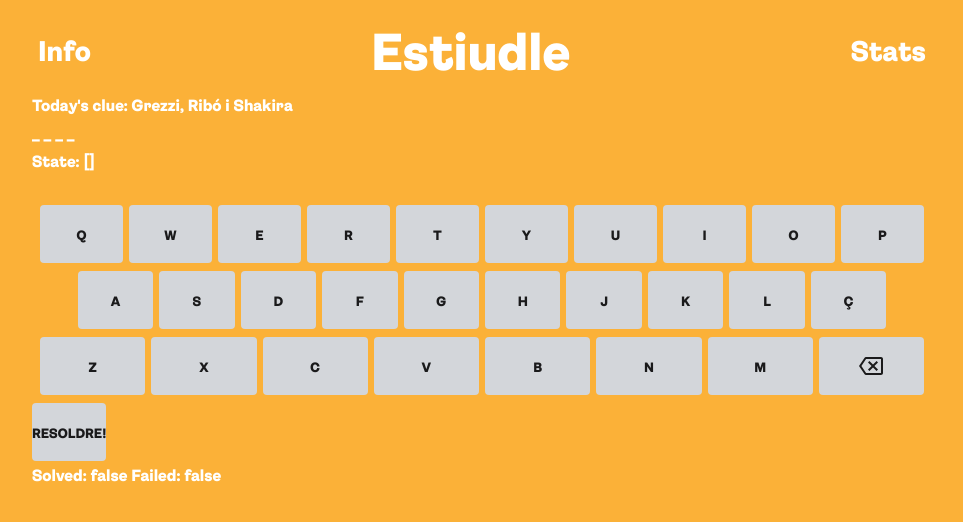
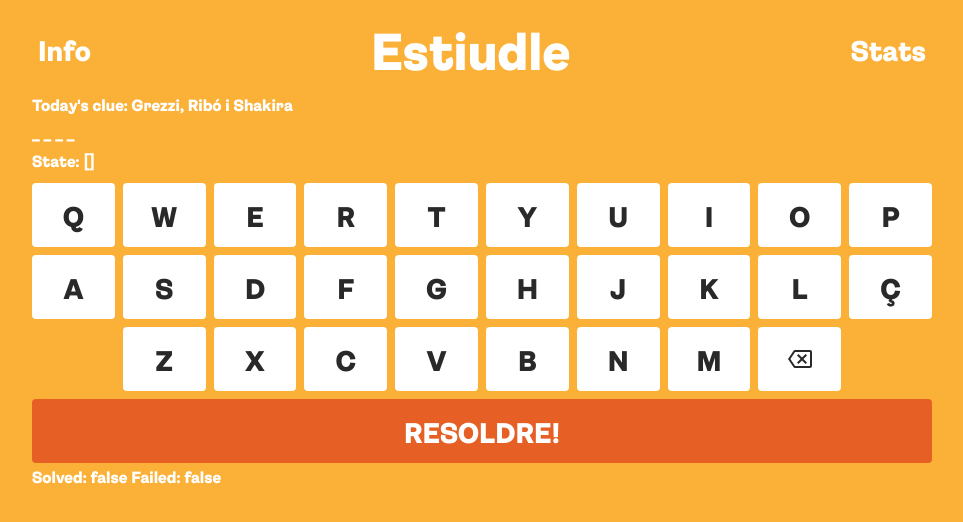
Before and after one commit to compromis/estiudle, a Vue app: page / in a window 1280 px wide. Shown: the top 522 px of the page, without its empty margins (158-1121 px from the left). Built offline with nearby package versions, Linux system fonts and the light colour scheme; a web font is replaced by a local one.

Commit message:
Style Keyboard

```diff
--- a/src/components/Keyboard.vue
+++ b/src/components/Keyboard.vue
@@ -63,89 +63,97 @@ const enterSolveMode = () => {
 <template>
   <div id="keyboard">
     <div class="row" :key="i" v-for="(row, i) in rows">
-      <div class="spacer" v-if="i === 1"></div>
-      <button
-        v-for="key in row"
-        :key="key"
-        @click="handleLetter(key)"
-        :disabled="isKeyDisabled(key)"
-        :class="selectedLetter === key && 'selected'"
-      >
+      <div class="spacer" v-if="i === 2"></div>
+      <button v-for="key in row" :key="key" @click="handleLetter(key)" :disabled="isKeyDisabled(key)"
+        :class="[selectedLetter === key && 'selected', key.toLowerCase()]">
         <span v-if="key !== 'Backspace'">{{ key }}</span>
-        <svg
-          v-else
-          xmlns="http://www.w3.org/2000/svg"
-          height="24"
-          viewBox="0 0 24 24"
-          width="24"
-        >
-          <path
-            fill="currentColor"
-            d="M22 3H7c-.69 0-1.23.35-1.59.88L0 12l5.41 8.11c.36.53.9.89 1.59.89h15c1.1 0 2-.9 2-2V5c0-1.1-.9-2-2-2zm0 16H7.07L2.4 12l4.66-7H22v14zm-11.59-2L14 13.41 17.59 17 19 15.59 15.41 12 19 8.41 17.59 7 14 10.59 10.41 7 9 8.41 12.59 12 9 15.59z"
-          ></path>
+        <svg v-else xmlns="http://www.w3.org/2000/svg" height="24" viewBox="0 0 24 24" width="24">
+          <path fill="currentColor"
+            d="M22 3H7c-.69 0-1.23.35-1.59.88L0 12l5.41 8.11c.36.53.9.89 1.59.89h15c1.1 0 2-.9 2-2V5c0-1.1-.9-2-2-2zm0 16H7.07L2.4 12l4.66-7H22v14zm-11.59-2L14 13.41 17.59 17 19 15.59 15.41 12 19 8.41 17.59 7 14 10.59 10.41 7 9 8.41 12.59 12 9 15.59z">
+          </path>
         </svg>
       </button>
-      <div class="spacer" v-if="i === 1"></div>
+      <div class="spacer" v-if="i === 2"></div>
     </div>
   </div>
 
   <div v-if="solving">
-    <button @click="solve">Resoldre el panell</button>
+    <button class="button-solve-confirm" @click="solve">Resoldre el panell</button>
   </div>
   <div v-else-if="selectedLetter">
-    <button @click="enterLetter">Compra la {{ selectedLetter }}</button>
+    <button class="button-enter-letter" @click="enterLetter">Compra la {{ selectedLetter }}</button>
   </div>
   <div v-else>
-    <button @click="enterSolveMode">Resoldre!</button>
+    <button class="button-solve-panel"  @click="enterSolveMode">Resoldre!</button>
   </div>
 
   Solved: {{ solved }}
   Failed: {{ failed }}
 </template>
 
-<style scoped>
+<style lang="scss" scoped>
 .selected:not(:disabled) {
-  border: 2px black solid;
+  border: 4px var(--blue) solid;
+  color: var(--blue)
 }
 
 #keyboard {
-  margin: 30px 8px 0;
   user-select: none;
+  margin: .5rem 0;
 }
 .row {
-  display: flex;
+  display: grid;
+  grid-template-rows: 1fr;
+  grid-auto-columns: 1fr;
+  grid-auto-flow: column;
+  gap: .5rem;
   width: 100%;
-  margin: 0 auto 8px;
+  margin-top: .5rem;
   touch-action: manipulation;
 }
-.spacer {
-  flex: 0.5;
-}
+
 button {
   font-family: inherit;
   font-weight: bold;
+  font-size: var(--font-size-md);
   border: 0;
   padding: 0;
-  margin: 0 6px 0 0;
-  height: 58px;
+  height: 4rem;
+  width: 100%;
   border-radius: 4px;
   cursor: pointer;
   user-select: none;
-  background-color: #d3d6da;
-  color: #1a1a1b;
-  flex: 1;
+  background-color: var(--white);
+  color: var(--black);
   display: flex;
   justify-content: center;
   align-items: center;
   text-transform: uppercase;
   -webkit-tap-highlight-color: rgba(0, 0, 0, 0.3);
 }
+
+.button {
+  &-enter-letter {
+    background: var(--blue);
+    color: var(--white);
+  }
+
+  &-solve-panel {
+    background: var(--red);
+    color: var(--white);
+  }
+
+  &-solve-confirm {
+    background: var(--red);
+    color: var(--white);
+  }
+}
+
+
 button:last-of-type {
   margin: 0;
 }
-button.big {
-  flex: 1.5;
-}
+
 button:disabled {
   opacity: .5;
 }
```
